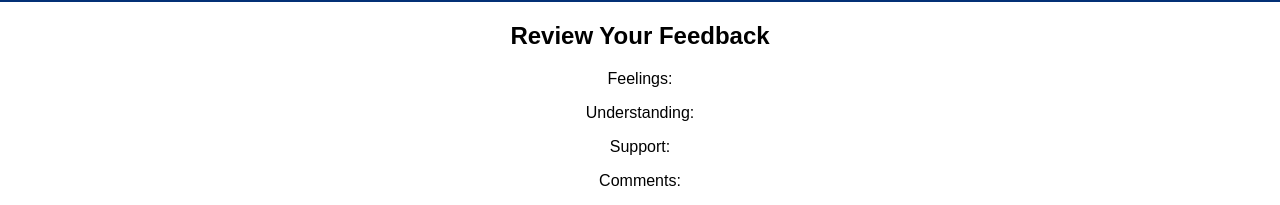
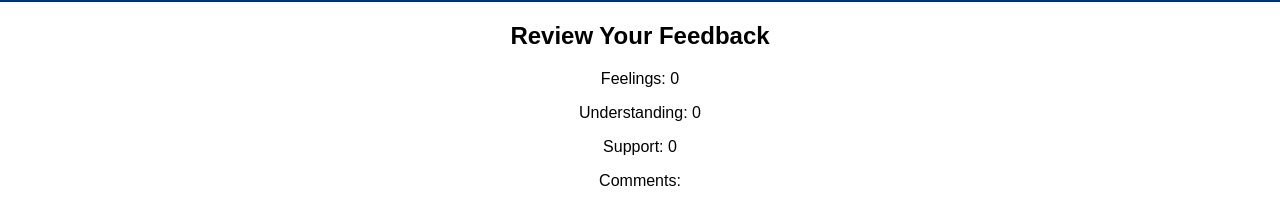
Before and after one commit to BurnerWah/weekend-redux-feeback-loop, a React (Create React App) app: page /#/review in a window 1280 px wide. Shown: the part 157-362 px from the top of the page. Built offline with nearby package versions, Linux system fonts and the light colour scheme.

Commit message:
Added selectors, a clear feedback dispatch, and history to the review page

```diff
--- a/src/components/Review/Review.jsx
+++ b/src/components/Review/Review.jsx
@@ -1,12 +1,39 @@
+import { useDispatch, useSelector } from 'react-redux'
+import { useHistory } from 'react-router-dom'
+
 export default function Review() {
+  /** @type {import('redux').Dispatch<Actions>} */
+  const dispatch = useDispatch()
+  const history = useHistory()
+
+  const feeling = useSelector((/** @type {RootState} */ state) => state.feeling)
+  const understanding = useSelector(
+    (/** @type {RootState} */ state) => state.understanding,
+  )
+  const supported = useSelector(
+    (/** @type {RootState} */ state) => state.supported,
+  )
+  const comments = useSelector(
+    (/** @type {RootState} */ state) => state.comments,
+  )
+
   return (
     <div>
       <h2>Review Your Feedback</h2>
-      <p>Feelings: {/*TODO*/}</p>
-      <p>Understanding: {/*TODO*/}</p>
-      <p>Support: {/*TODO*/}</p>
-      <p>Comments: {/*TODO*/}</p>
-      <button data-testid="next">Submit</button>
+      <p>Feelings: {feeling}</p>
+      <p>Understanding: {understanding}</p>
+      <p>Support: {supported}</p>
+      <p>Comments: {comments}</p>
+      <button
+        onClick={() => {
+          // TODO: Actually submit the feedback
+          dispatch({ type: 'CLEAR_FEEDBACK' })
+          history.push('/thanks')
+        }}
+        data-testid="next"
+      >
+        Submit
+      </button>
     </div>
   )
 }
```
